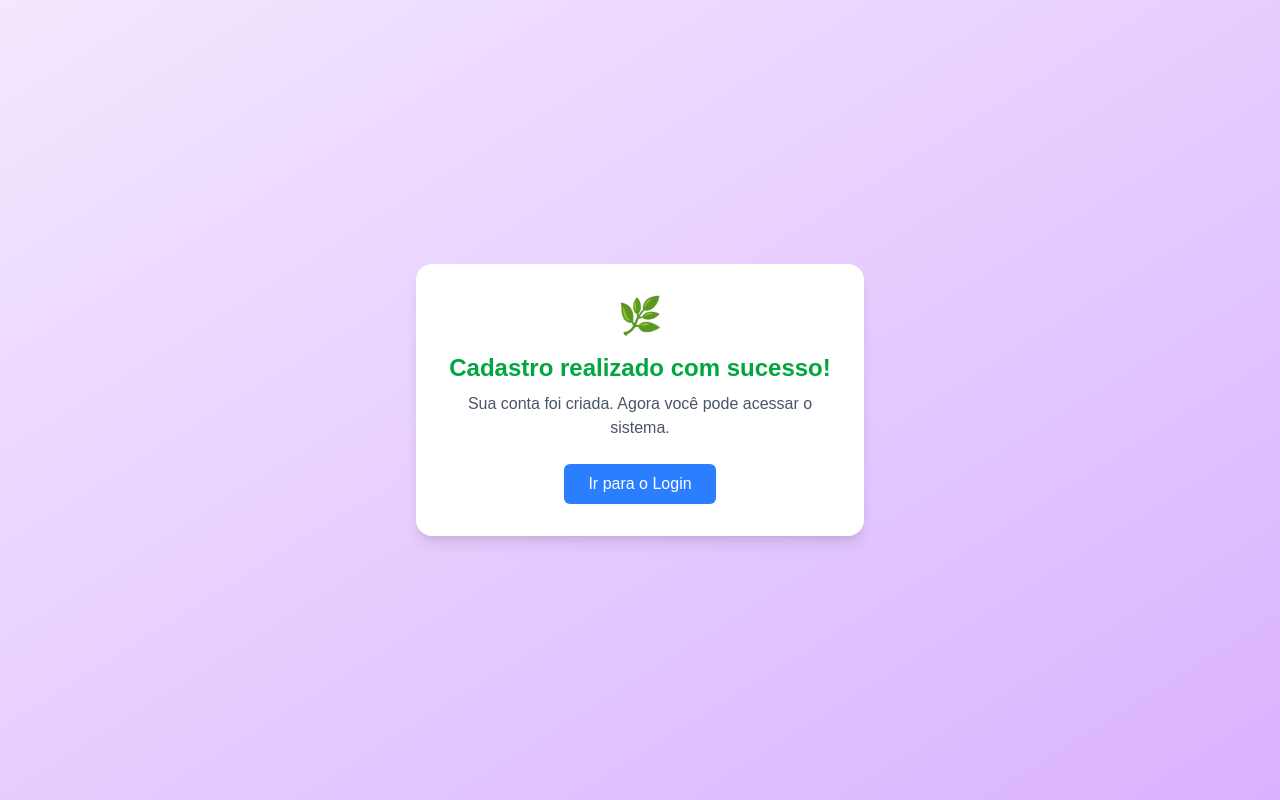
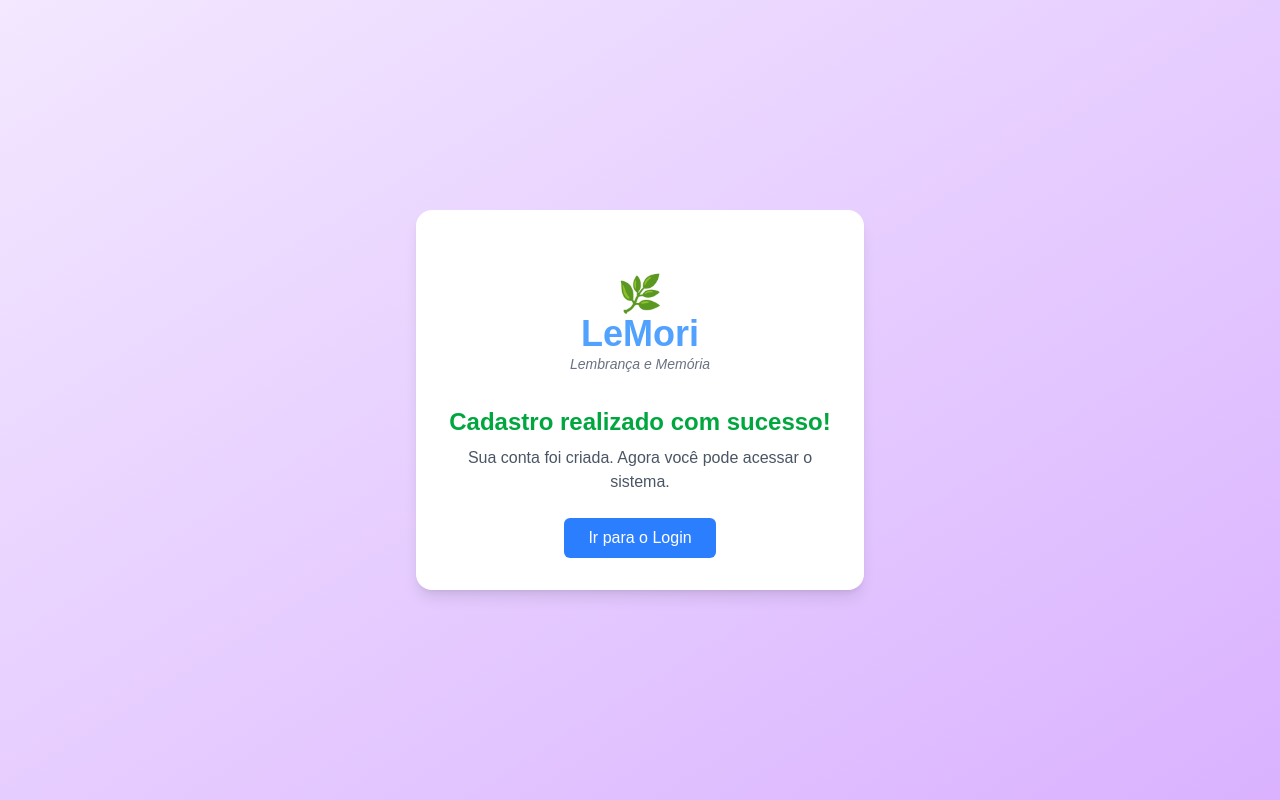
Before and after one commit to elbiojuzao/LeMori, a Next.js app: page /success in a window 1280 px wide. Built offline with nearby package versions, Linux system fonts and the light colour scheme.

Commit message:
Update success.tsx

```diff
--- a/pages/success.tsx
+++ b/pages/success.tsx
@@ -1,16 +1,17 @@
 import Head from 'next/head'
 import Link from 'next/link'
+import Logo from '@/components/logo'
 
 export default function Success() {
   return (
     <>
       <Head>
-        <title>Cadastro realizado | LeMori</title>
+        <title>Cadastro realizado</title>
       </Head>
 
       <div className="flex min-h-screen items-center justify-center bg-gradient-to-br from-purple-100 to-purple-300 px-4 py-8">
         <div className="w-full max-w-md bg-white rounded-2xl shadow-lg p-8 text-center">
-          <h1 className="text-4xl mb-4">🌿</h1>
+          <div className='p-8'><Logo /></div>
           <h2 className="text-2xl font-bold text-green-600 mb-2">Cadastro realizado com sucesso!</h2>
           <p className="text-gray-600 mb-6">Sua conta foi criada. Agora você pode acessar o sistema.</p>
 
```
